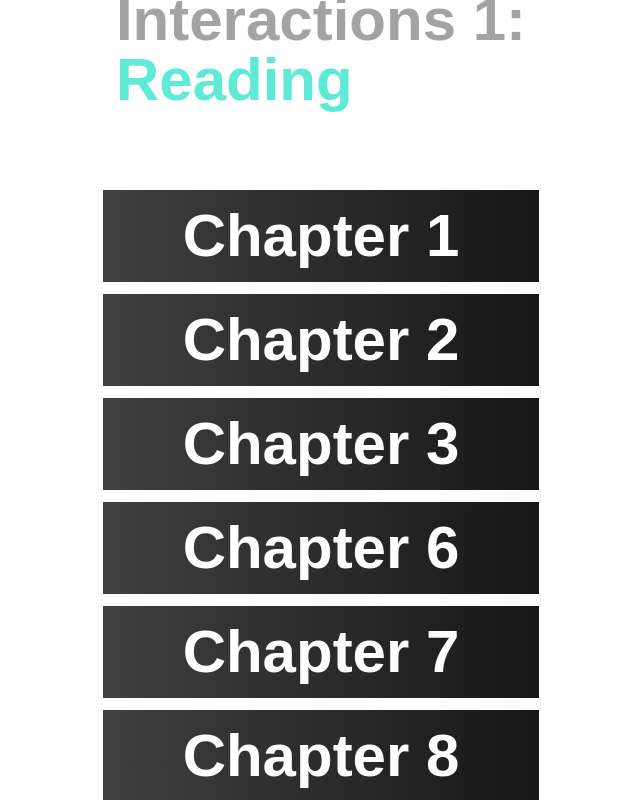
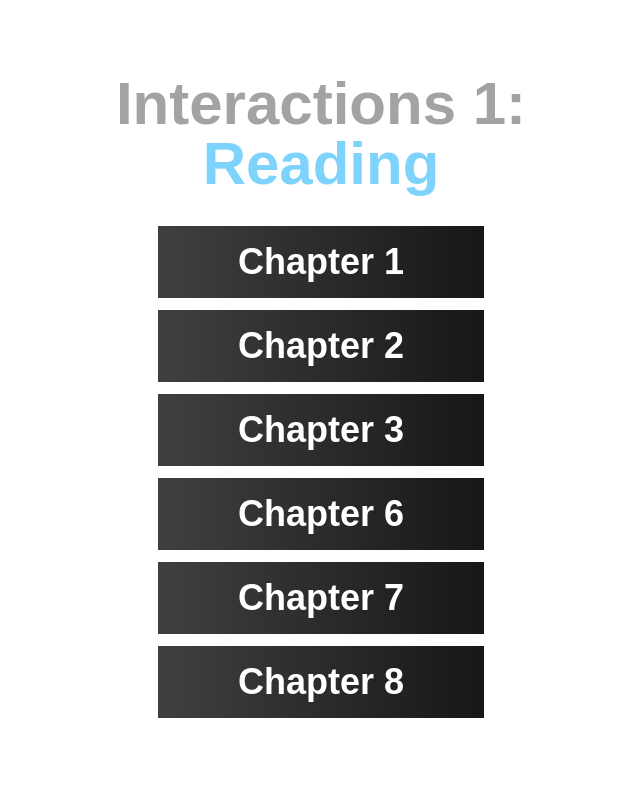
Before and after one commit to ccrymo/Interaction_1_L-S, a Next.js app: page /books/reading in a window 1280 px wide. Shown: the whole page, without its empty margins (319-959 px from the left). Built offline with nearby package versions, Linux system fonts and the light colour scheme.

Commit message:
fixed layout of r and l&S menus and imporved colour

```diff
--- a/app/books/L&S/page.js
+++ b/app/books/L&S/page.js
@@ -2,19 +2,19 @@
 
 export default function Home() {
   const chapters = [
-    { id: 1, title: "Chapter 1", path: "./books/L&S/chapters/ch1" },
-    { id: 2, title: "Chapter 2", path: "./books/L&S/chapters/ch2" },
-    { id: 3, title: "Chapter 3", path: "./books/L&S/chapters/ch3" },
-    { id: 4, title: "Chapter 4", path: "./books/L&S/chapters/ch4" },
-    { id: 6, title: "Chapter 6", path: "./books/L&S/chapters/ch6" },
-    { id: 7, title: "Chapter 7", path: "./books/L&S/chapters/ch7" },
+    { id: 1, title: "Chapter 1", path: "./L&S/chapters/ch1" },
+    { id: 2, title: "Chapter 2", path: "./L&S/chapters/ch2" },
+    { id: 3, title: "Chapter 3", path: "./L&S/chapters/ch3" },
+    { id: 4, title: "Chapter 4", path: "./L&S/chapters/ch4" },
+    { id: 6, title: "Chapter 6", path: "./L&S/chapters/ch6" },
+    { id: 7, title: "Chapter 7", path: "./L&S/chapters/ch7" },
   ];
 
   return (
     <div className="flex flex-col h-screen items-center justify-center">
-      <h1 className="  mb-10 text-4xl md:text-4xl lg:text-6xl font-bold text-neutral-400">
+      <h1 className="flex flex-col items-center justify-center top-0 text-4xl md:text-4xl lg:text-6xl font-bold text-neutral-400">
         Interactions 1:
-        <div className="mb-10 text-4xl md:text-4xl lg:text-6xl font-bold text-lime-600">
+        <div className="mb-8 text-4xl md:text-4xl lg:text-6xl font-bold text-lime-400 ">
           {" "}
           L&S
         </div>{" "}
@@ -24,9 +24,9 @@
           <li key={chapter.id}>
             <Link
               href={chapter.path}
-              className="text-4xl md:text-6xl lg:text-6xl font-bold hover:text-lime-200"
+              className="text-2xl md:text-3xl lg:text-4xl font-bold "
             >
-              <button className="flex flex-col max-w-screen-sm mb-2 bg-gradient-to-r from-neutral-700 to-neutral-900 hover:from-green-800 hover:to-green-950 text-white font-bold py-4 px-20 items-center">
+              <button className="flex flex-col max-w-screen-sm mb-2 bg-gradient-to-r from-neutral-700 to-neutral-900 hover:from-lime-400 hover:to-lime-600 hover:text-lime-950 text-white font-bold py-4 px-20 items-center">
                 {chapter.title}
               </button>
             </Link>
--- a/app/books/reading/page.js
+++ b/app/books/reading/page.js
@@ -13,9 +13,9 @@
 
   return (
     <div className="flex flex-col h-screen items-center justify-center">
-      <h1 className="  mb-10 text-4xl md:text-4xl lg:text-6xl font-bold text-neutral-400">
+      <h1 className="flex flex-col items-center justify-center top-0 text-4xl md:text-4xl lg:text-6xl font-bold text-neutral-400">
         Interactions 1:
-        <div className="mb-10 text-4xl md:text-4xl lg:text-6xl font-bold text-teal-300">
+        <div className="mb-8 text-4xl md:text-4xl lg:text-6xl font-bold text-sky-300 ">
           {" "}
           Reading
         </div>{" "}
@@ -25,9 +25,9 @@
           <li key={chapter.id}>
             <Link
               href={chapter.path}
-              className="text-4xl md:text-6xl lg:text-6xl font-bold hover:text-lime-200"
+              className="text-2xl md:text-3xl lg:text-4xl font-bold hover:text-sky-200"
             >
-              <button className="flex flex-col max-w-screen-sm mb-2 bg-gradient-to-r from-neutral-700 to-neutral-900 hover:from-teal-600 hover:to-teal-950 text-white font-bold py-4 px-20 items-center">
+              <button className="flex flex-col max-w-screen-sm mb-2 bg-gradient-to-r from-neutral-700 to-neutral-900 hover:from-sky-400 hover:to-sky-600 hover:text-sky-950 text-white font-bold py-4 px-20 items-center">
                 {chapter.title}
               </button>
             </Link>
--- a/app/globals.css
+++ b/app/globals.css
@@ -1,7 +1,6 @@
 @tailwind base;
 @tailwind components;
 @tailwind utilities;
-
 
 :root {
   --background: #ffffff;
@@ -21,8 +20,8 @@
   font-family: Arial, Helvetica, sans-serif;
 }
 
-
-html, body {
+html,
+body {
   margin: 0;
   padding: 0;
   overflow: hidden;
--- a/app/layout.js
+++ b/app/layout.js
@@ -13,7 +13,7 @@
 });
 
 export const metadata = {
-  title: "Interaction 1 > Listening & Speaking ",
+  title: "Interaction 1 > Reading and L&S ",
   description: "Vocabulary and Skills breakdown",
 };
 
```
